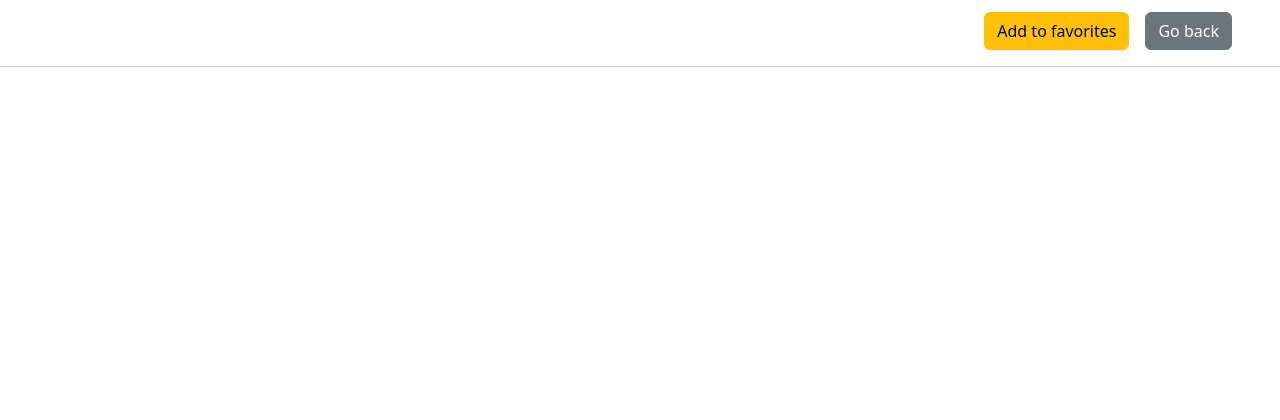
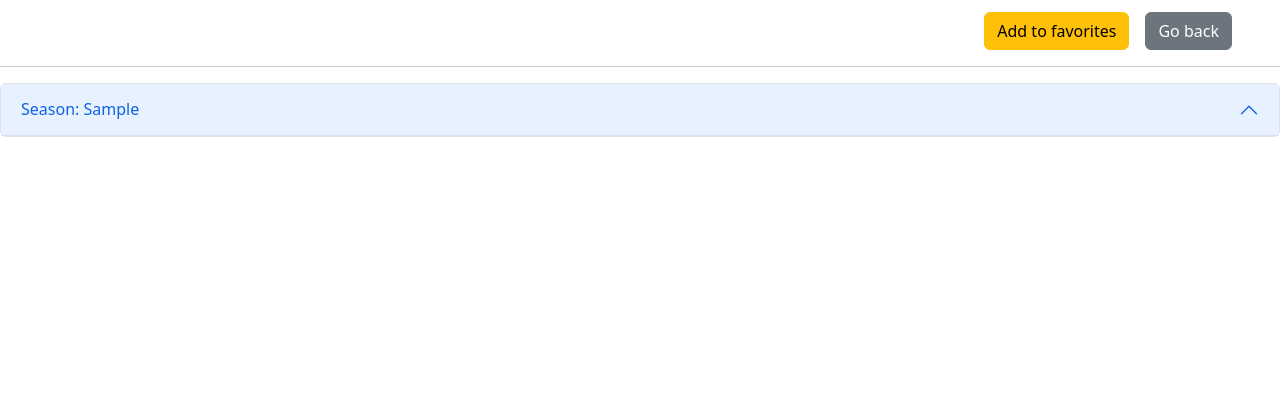
Before and after one commit to tv-track/tv-track, a Node server app: template views/series/series-detail.hbs in a window 1280 px wide. Shown: the part 260-680 px from the top of the page. Run offline with Node 20, Linux system fonts and the light colour scheme; data comes from the database, SQL or seed files in the repository; tables that the repository leaves empty hold one stand-in row (values such as "Sample post"); the template is opened without the code that fills it: values that come from a table or form of the project are taken from there, most other values are stand-ins (such as "Sample title", 1, 10 or a date in 2020); some libraries are stand-ins or nearby versions.

Commit message:
fix: half fixed series episodes bug

```diff
--- a/controllers/series.controller.js
+++ b/controllers/series.controller.js
@@ -48,8 +48,10 @@ module.exports.detail = (req, res, next) => {
           acc[el.season].push(el)
           return acc
         }, {})
-        return res.json(data)
-        res.render("series/series-detail", { serie, data })
+        const seasonNum = Object.keys(data)
+        console.log(seasonNum)
+        //return res.json(data)
+        res.render("series/series-detail", { serie, data, seasonNum })
       } else {
         res.redirect("/");
       }
--- a/views/series/series-detail.hbs
+++ b/views/series/series-detail.hbs
@@ -24,18 +24,45 @@
 
   <hr>
 
-  <div class="row">
-    {{#each serie.episodes as |episode|}}
+  {{!-- <div class="row">
+    {{#each data as |d|}}
       <div class="col-12 col-sm-6 col-md-4 col-lg-3 col-xl-2">
           <div class="card mb-3" style="width: 18rem;">
               <ul class="list-group list-group-flush">
-                <li class="list-group-item">Season: {{episode.season}}</li>
-                <li class="list-group-item">Episode: {{episode.episode}}</li>
-                <li class="list-group-item"><b>{{episode.name}}</b></li>
+                <li class="list-group-item">Season: {{d}}</li>
+                  {{#each d as |episode|}}
+                    <ul>
+                      <li class="list-group-item">Episode: {{episode.episode}}</li>
+                      <li class="list-group-item">Name: {{episode.name}}</li>
+                    </ul>
+                  {{/each}}
               </ul>
           </div>
       </div>
     {{/each}}
+  </div>  --}}
+
+  <div class="accordion" id="accordionExample">
+    <div class="accordion-item">
+      {{#each seasonNum as |season|}}
+        <h2 class="accordion-header" id="{{season}}">
+          <button class="accordion-button" type="button" data-bs-toggle="collapse" data-bs-target="#collapse{{season}}" aria-expanded="true" aria-controls="collapse{{season}}">
+            Season: {{season}}
+          </button>
+        </h2>
+      {{/each}}
+      {{#each data  as |d|}}
+        {{#each d as |episode|}}
+          <div id="collapse{{episode.season}}" class="accordion-collapse collapse" aria-labelledby="heading{{episode.season}}" data-bs-parent="#accordionExample">
+            <div class="accordion-body">
+              <strong>Episode: {{episode.episode}}</strong>{{episode.name}}
+            </div>
+          </div>
+        {{/each}}
+      {{/each}}
+    </div>
   </div>
 
+
+
 </div>
```
